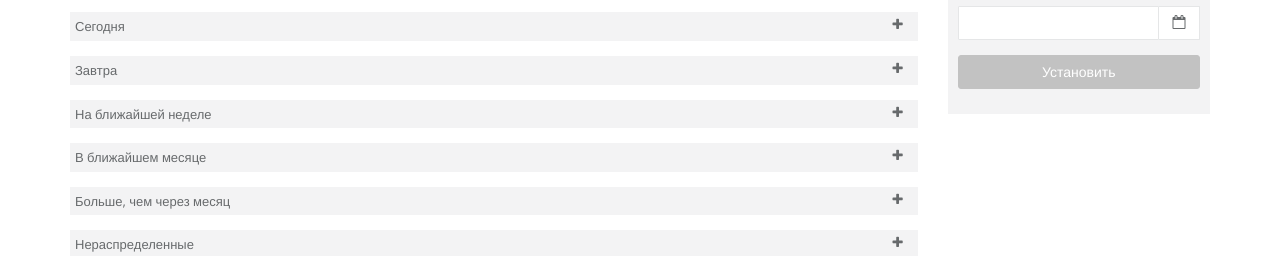
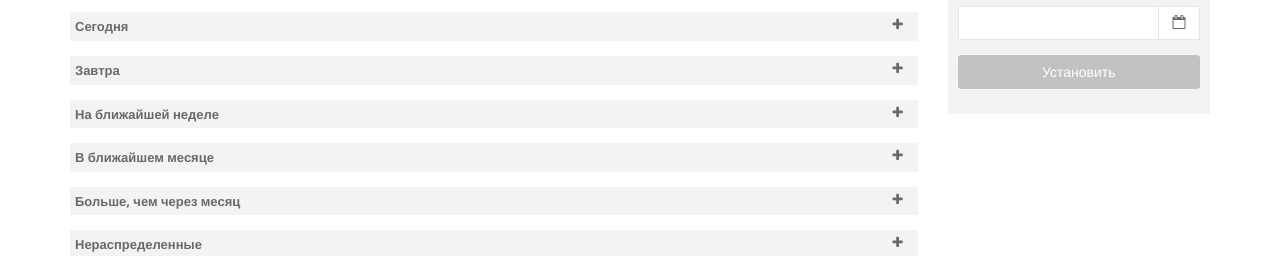
Before and after one commit to decore/web-analysis, a plain HTML site: page index.html in a window 1280 px wide. Shown: the part 713-969 px from the top of the page. Drawn offline with nearby package versions, Linux system fonts and the light colour scheme.

Commit message:
collapse

```diff
--- a/index.html
+++ b/index.html
@@ -189,7 +189,7 @@
 					</ul>
 					<div class="problem-list">
 						<div class="collapse-panel gray-bg">
-							<span>Сегодня</span>
+							<strong>Сегодня</strong>
 							<button class="fa fa-plus pull-right" data-toggle="collapse" data-target="#collapse-1" aria-expanded="false" aria-controls="collapse-1"></button>
 						</div>
 						<div class="collapse" id="collapse-1">
@@ -227,7 +227,7 @@
 							</table>
 						</div>
 						<div class="collapse-panel gray-bg">
-							<span>Завтра</span>
+							<strong>Завтра</strong>
 							<button class="fa fa-plus pull-right" data-toggle="collapse" data-target="#collapse-2" aria-expanded="false" aria-controls="collapse-2"></button>
 						</div>
 						<div class="collapse" id="collapse-2">
@@ -265,7 +265,7 @@
 							</table>
 						</div>
 						<div class="collapse-panel gray-bg">
-							<span>На ближайшей неделе</span>
+							<strong>На ближайшей неделе</strong>
 							<button class="fa fa-plus pull-right" data-toggle="collapse" data-target="#collapse-3" aria-expanded="false" aria-controls="collapse-3"></button>
 						</div>
 						<div class="collapse" id="collapse-3">
@@ -303,7 +303,7 @@
 							</table>
 						</div>
 						<div class="collapse-panel gray-bg">
-							<span>В ближайшем месяце</span>
+							<strong>В ближайшем месяце</strong>
 							<button class="fa fa-plus pull-right" data-toggle="collapse" data-target="#collapse-4" aria-expanded="false" aria-controls="collapse-4"></button>
 						</div>
 						<div class="collapse" id="collapse-4">
@@ -341,7 +341,7 @@
 							</table>
 						</div>
 						<div class="collapse-panel gray-bg">
-							<span>Больше, чем через месяц</span>
+							<strong>Больше, чем через месяц</strong>
 							<button class="fa fa-plus pull-right" data-toggle="collapse" data-target="#collapse-5" aria-expanded="false" aria-controls="collapse-5"></button>
 						</div>
 						<div class="collapse" id="collapse-5">
@@ -379,7 +379,7 @@
 							</table>
 						</div>
 						<div class="collapse-panel gray-bg">
-							<span>Нераспределенные</span>
+							<strong>Нераспределенные</strong>
 							<button class="fa fa-plus pull-right" data-toggle="collapse" data-target="#collapse-6" aria-expanded="false" aria-controls="collapse-6"></button>
 						</div>
 						<div class="collapse" id="collapse-6">
```
